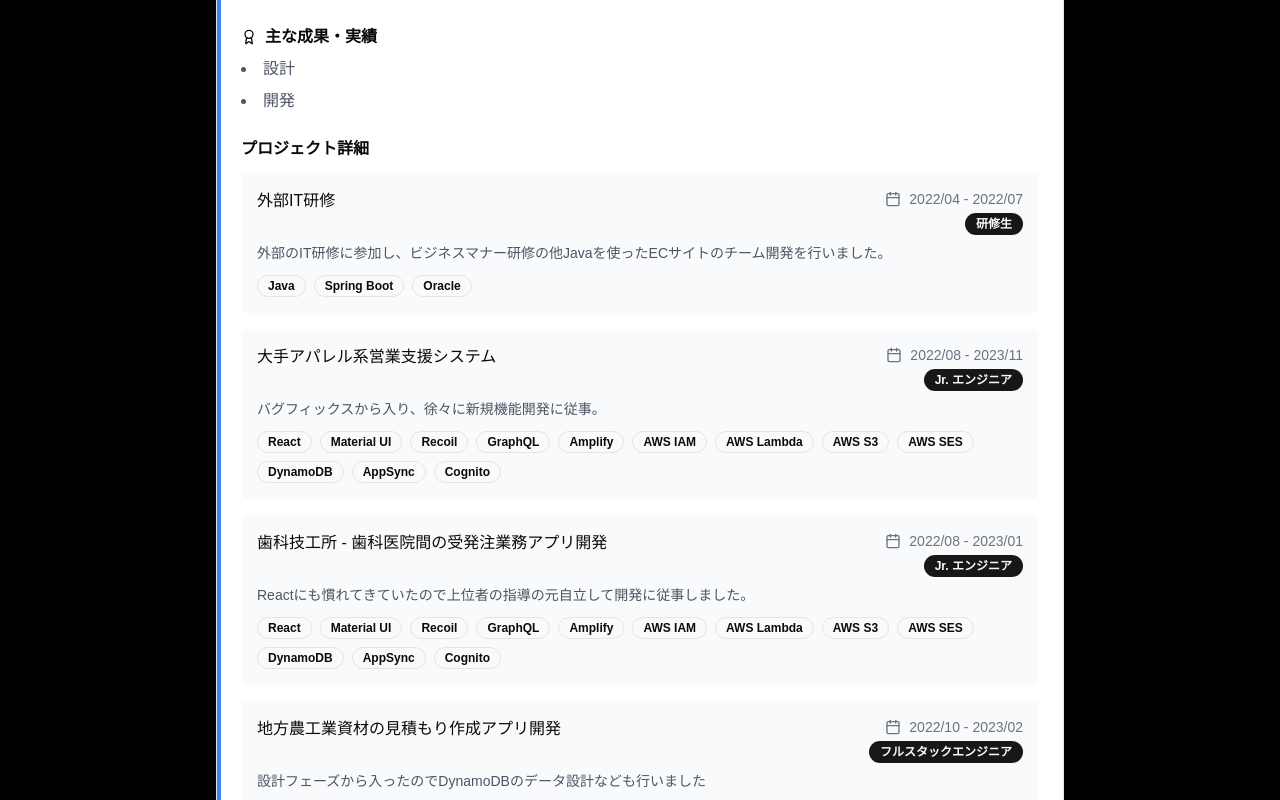
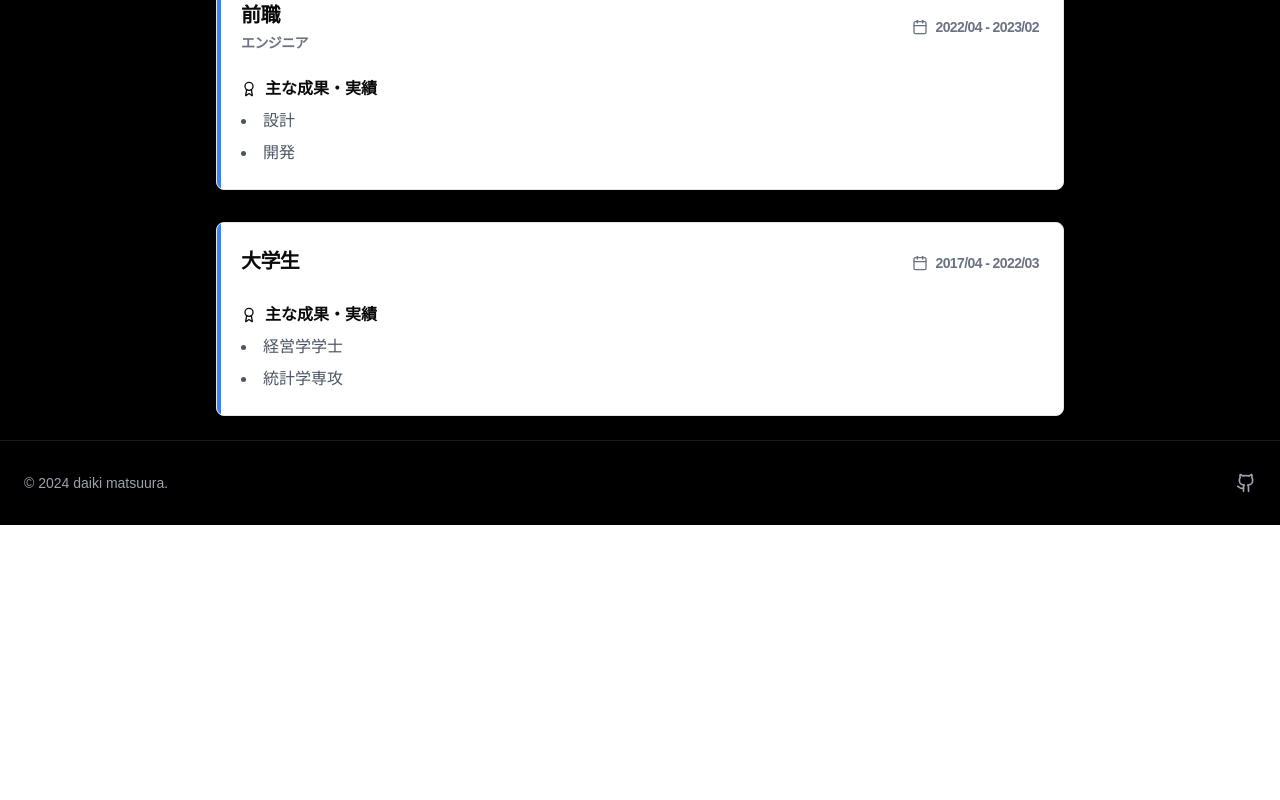
Before and after one commit to daikimatsura/portfolio, a Next.js app: page /job-history in a window 1280 px wide. Shown: the part 1240-2040 px from the top of the page. After the commit the page ends 1765 px from the top, so only its background shows below. Built offline with nearby package versions, Linux system fonts and the light colour scheme.

Commit message:
PJ詳細を一旦非表示

```diff
--- a/src/app/job-history/page.tsx
+++ b/src/app/job-history/page.tsx
@@ -2,16 +2,320 @@ import CareerTimeline from "@/components/molecules/CareerTimeline";
 import { Badge } from "@/components/atoms/Badge";
 import { Card, CardContent } from "@/components/atoms/Card";
 
+// const careerData: CareerHistory[] = [
+//   {
+//     id: "0",
+//     company: "大学生",
+//     position: "",
+//     period: {
+//       start: "2017/04",
+//       end: "2022/03",
+//     },
+//     achievements: ["経営学学士", "統計学専攻"],
+//   },
+//   {
+//     id: "1",
+//     company: "前職",
+//     position: "エンジニア",
+//     period: {
+//       start: "2022/04",
+//       end: "2023/02",
+//     },
+//     description:
+//       "React/Amplifyを使用したWebアプリ開発でフロントエンドからバックエンドまでフルスタックに担当していました。",
+//     achievements: ["設計", "開発"],
+//     projectHighlights: [
+//       {
+//         name: "外部IT研修",
+//         role: "研修生",
+//         description:
+//           "外部のIT研修に参加し、ビジネスマナー研修の他Javaを使ったECサイトのチーム開発を行いました。",
+//         technologies: ["Java", "Spring Boot", "Oracle"],
+//         period: {
+//           start: "2022/04",
+//           end: "2022/07",
+//         },
+//       },
+//       {
+//         name: "大手アパレル系営業支援システム",
+//         role: "Jr. エンジニア",
+//         description: "バグフィックスから入り、徐々に新規機能開発に従事。",
+//         technologies: [
+//           "React",
+//           "Material UI",
+//           "Recoil",
+//           "GraphQL",
+//           "Amplify",
+//           "AWS IAM",
+//           "AWS Lambda",
+//           "AWS S3",
+//           "AWS SES",
+//           "DynamoDB",
+//           "AppSync",
+//           "Cognito",
+//         ],
+//         period: {
+//           start: "2022/08",
+//           end: "2023/11",
+//         },
+//       },
+//       {
+//         name: "歯科技工所 - 歯科医院間の受発注業務アプリ開発",
+//         role: "Jr. エンジニア",
+//         description:
+//           "Reactにも慣れてきていたので上位者の指導の元自立して開発に従事しました。",
+//         technologies: [
+//           "React",
+//           "Material UI",
+//           "Recoil",
+//           "GraphQL",
+//           "Amplify",
+//           "AWS IAM",
+//           "AWS Lambda",
+//           "AWS S3",
+//           "AWS SES",
+//           "DynamoDB",
+//           "AppSync",
+//           "Cognito",
+//         ],
+//         period: {
+//           start: "2022/08",
+//           end: "2023/01",
+//         },
+//       },
+//       {
+//         name: "地方農工業資材の見積もり作成アプリ開発",
+//         role: "フルスタックエンジニア",
+//         description:
+//           "設計フェーズから入ったのでDynamoDBのデータ設計なども行いました",
+//         technologies: [
+//           "React",
+//           "Material UI",
+//           "Recoil",
+//           "GraphQL",
+//           "Amplify",
+//           "AWS IAM",
+//           "AWS Lambda",
+//           "AWS S3",
+//           "AWS SES",
+//           "DynamoDB",
+//           "AppSync",
+//           "Cognito",
+//         ],
+//         period: {
+//           start: "2022/10",
+//           end: "2023/02",
+//         },
+//       },
+//     ],
+//   },
+//   {
+//     id: "2",
+//     company: "現職",
+//     position: "フルスタックエンジニア",
+//     period: {
+//       start: "2023/03",
+//       end: "present",
+//     },
+//     description:
+//       "自社サービス開発の他、Amazon Connect構築や少人数チームのテックリードを担当。\n概算見積もりやAWS設計・チーム開発のタスク管理など",
+//     achievements: [
+//       "自社サービスのSaaS化",
+//       "社内向けTypeScript/React勉強会の実施",
+//     ],
+//     projectHighlights: [
+//       {
+//         name: "Sylphina",
+//         role: "フルスタックエンジニア",
+//         description:
+//           "Amazon Connectを拡張する自社サービスの開発を担当。\nマルチテナントアプリケーション化をしSaaS化対応。\nWell ArchitectedレビューやFTR要件を確認しアーキテクチャがベストプラクティスに則っているかチームで確認しました。",
+//         technologies: [
+//           "React",
+//           "TypeScript",
+//           "Figma",
+//           "MUI",
+//           "GraphQL",
+//           "Amazon Connect",
+//           "Amplify",
+//           "AWS CDK",
+//           "AWS IAM",
+//           "AWS Lambda",
+//           "AWS S3",
+//           "DynamoDB",
+//           "AppSync",
+//           "Cognito",
+//           "API Gateway",
+//           "ECS",
+//           "Fargate",
+//           "Glue",
+//           "Athena",
+//           "Amazon Kinesis",
+//           "Chime SDK",
+//         ],
+//         period: {
+//           start: "2023/03",
+//           end: "present",
+//         },
+//       },
+//       {
+//         name: "Angel Dojo",
+//         role: "参加者",
+//         description:
+//           "次世代のエンジニアリーダー育成プログラムに参加。\nチーム開発でReact Nativeを使って旅行のしおり管理をできるアプリを開発しました。",
+//         technologies: [
+//           "React Native",
+//           "GraphQL",
+//           "Amplify",
+//           "AWS IAM",
+//           "AWS Lambda",
+//           "AWS S3",
+//           "DynamoDB",
+//           "AppSync",
+//           "Cognito",
+//         ],
+//         period: {
+//           start: "2023/07",
+//           end: "2023/11",
+//         },
+//       },
+//       {
+//         name: "コールセンターシステム構築",
+//         role: "PJリーダー",
+//         description:
+//           "Amazon Connectを使ったコールセンターシステム構築PJのPJリーダーとして3人のメンバーを率いて開発を行いました。\n見積もりや事例紹介インタビューも担当。",
+//         technologies: ["Amazon Connect", "AWS CDK", "AWS IAM", "AWS Lambda"],
+//         period: {
+//           start: "2023/11",
+//           end: "2024/06",
+//         },
+//       },
+//       {
+//         name: "Sylphinaの導入支援およびカスタマイズ対応",
+//         role: "PJリーダー",
+//         description:
+//           "顧客へのヒアリングから見積もり作成を行い要望に応じたカスタマイズ開発を担当。",
+//         technologies: [
+//           "React",
+//           "TypeScript",
+//           "Amazon Connect",
+//           "Kinesis",
+//           "Lambda",
+//           "S3",
+//           "Glue",
+//           "Athena",
+//         ],
+//         period: {
+//           start: "2024/03",
+//           end: "present",
+//         },
+//       },
+//       {
+//         name: "AWS Summit出展 GenAIアプリ開発",
+//         role: "テックリード",
+//         description:
+//           "出展用にRAG機能や出展来訪者に生成AIが出力したクイズで遊んでもらえる機能が入ったアプリの開発リーダーを担当。\nメンバーは約5人でメンバーのスキルアップを意識してモブプログラミングを導入。\nAWSリソースは全てAWS CDKでIaC対応を1人で担当。\n出展当日はブースで自社プロダクトの説明や本アプリを触ってもらいました。",
+//         technologies: [
+//           "React",
+//           "TypeScript",
+//           "Python",
+//           "Figma",
+//           "MUI",
+//           "LLM",
+//           "LangChain",
+//           "AWS CDK",
+//           "Amazon Bedrock",
+//           "Amazon Lex",
+//           "Amazon Connect",
+//           "Amazon S3",
+//           "Amazon CloudFront",
+//           "Amazon Lambda",
+//           "Amazon DynamoDB",
+//           "Amazon API Gateway",
+//         ],
+//         period: {
+//           start: "2024/04",
+//           end: "2024/06",
+//         },
+//       },
+//       {
+//         name: "コールセンターシステムGenesys移行",
+//         role: "エンジニア",
+//         description:
+//           "レガシーコールセンターシステムをGenesysに移行するPJのLambda設計&開発を担当",
+//         technologies: [
+//           "AWS Lambda",
+//           "AWS DynamoDB",
+//           "AWS IAM",
+//           "AWS Secrets Manager",
+//         ],
+//         period: {
+//           start: "2024/04",
+//           end: "present",
+//         },
+//       },
+//       {
+//         name: "Angel Dojo",
+//         role: "メンター",
+//         description:
+//           "次世代のエンジニアリーダー育成プログラムにメンターとして参加。\n去年の経験を活かし後輩のチーム開発をサポート。",
+//         technologies: ["AWS IAM"],
+//         period: {
+//           start: "2024/07",
+//           end: "2024/11",
+//         },
+//       },
+//       {
+//         name: "新規プロダクトのプロトタイプ開発",
+//         role: "テックリード",
+//         description:
+//           "大手通信会社のデモ展示用プロトタイプ開発の開発リーダーを担当。\nWBSの管理やシステム設計を行い現在製作中",
+//         technologies: [
+//           "WordPress",
+//           "PHP",
+//           "JavaScript",
+//           "TypeScript",
+//           "Next.js",
+//           "shadcn/ui",
+//           "Twilio",
+//           "LINE",
+//           "Salesforce",
+//           "Make",
+//           "AWS EC2",
+//           "AWS VPC",
+//           "AWS Lambda",
+//           "AWS Secrets Manager",
+//           "AWS S3",
+//           "AWS IAM",
+//           "Amazon Lex",
+//           "Amplify Gen2",
+//           "AWS API Gateway",
+//           "Cognito",
+//         ],
+//         period: {
+//           start: "2024/10",
+//           end: "present",
+//         },
+//       },
+//     ],
+//   },
+// ];
+
 const careerData: CareerHistory[] = [
   {
     id: "0",
-    company: "大学生",
-    position: "",
+    company: "現職",
+    position: "フルスタックエンジニア",
     period: {
-      start: "2017/04",
-      end: "2022/03",
+      start: "2023/03",
+      end: "present",
     },
-    achievements: ["経営学学士", "統計学専攻"],
+    description:
+      "自社サービス開発の他、Amazon Connect構築や少人数チームのテックリードを担当。\n概算見積もりやAWS設計・チーム開発のタスク管理など",
+    achievements: [
+      "自社サービスのSaaS化/マルチテナントアプリケーション化",
+      "自社サービスのWell ArchitectedレビューおよびFTR要件を確認しベストプラクティス対応",
+      "社内向けTypeScript/React勉強会の実施",
+    ],
   },
   {
     id: "1",
@@ -21,282 +325,17 @@ const careerData: CareerHistory[] = [
       start: "2022/04",
       end: "2023/02",
     },
-    description:
-      "React/Amplifyを使用したWebアプリ開発でフロントエンドからバックエンドまでフルスタックに担当していました。",
     achievements: ["設計", "開発"],
-    projectHighlights: [
-      {
-        name: "外部IT研修",
-        role: "研修生",
-        description:
-          "外部のIT研修に参加し、ビジネスマナー研修の他Javaを使ったECサイトのチーム開発を行いました。",
-        technologies: ["Java", "Spring Boot", "Oracle"],
-        period: {
-          start: "2022/04",
-          end: "2022/07",
-        },
-      },
-      {
-        name: "大手アパレル系営業支援システム",
-        role: "Jr. エンジニア",
-        description: "バグフィックスから入り、徐々に新規機能開発に従事。",
-        technologies: [
-          "React",
-          "Material UI",
-          "Recoil",
-          "GraphQL",
-          "Amplify",
-          "AWS IAM",
-          "AWS Lambda",
-          "AWS S3",
-          "AWS SES",
-          "DynamoDB",
-          "AppSync",
-          "Cognito",
-        ],
-        period: {
-          start: "2022/08",
-          end: "2023/11",
-        },
-      },
-      {
-        name: "歯科技工所 - 歯科医院間の受発注業務アプリ開発",
-        role: "Jr. エンジニア",
-        description:
-          "Reactにも慣れてきていたので上位者の指導の元自立して開発に従事しました。",
-        technologies: [
-          "React",
-          "Material UI",
-          "Recoil",
-          "GraphQL",
-          "Amplify",
-          "AWS IAM",
-          "AWS Lambda",
-          "AWS S3",
-          "AWS SES",
-          "DynamoDB",
-          "AppSync",
-          "Cognito",
-        ],
-        period: {
-          start: "2022/08",
-          end: "2023/01",
-        },
-      },
-      {
-        name: "地方農工業資材の見積もり作成アプリ開発",
-        role: "フルスタックエンジニア",
-        description:
-          "設計フェーズから入ったのでDynamoDBのデータ設計なども行いました",
-        technologies: [
-          "React",
-          "Material UI",
-          "Recoil",
-          "GraphQL",
-          "Amplify",
-          "AWS IAM",
-          "AWS Lambda",
-          "AWS S3",
-          "AWS SES",
-          "DynamoDB",
-          "AppSync",
-          "Cognito",
-        ],
-        period: {
-          start: "2022/10",
-          end: "2023/02",
-        },
-      },
-    ],
   },
   {
     id: "2",
-    company: "現職",
-    position: "フルスタックエンジニア",
+    company: "大学生",
+    position: "",
     period: {
-      start: "2023/03",
-      end: "present",
+      start: "2017/04",
+      end: "2022/03",
     },
-    description:
-      "自社サービス開発の他、Amazon Connect構築や少人数チームのテックリードを担当。\n概算見積もりやAWS設計・チーム開発のタスク管理など",
-    achievements: [
-      "自社サービスのSaaS化",
-      "社内向けTypeScript/React勉強会の実施",
-    ],
-    projectHighlights: [
-      {
-        name: "Sylphina",
-        role: "フルスタックエンジニア",
-        description:
-          "Amazon Connectを拡張する自社サービスの開発を担当。\nマルチテナントアプリケーション化をしSaaS化対応。\nWell ArchitectedレビューやFTR要件を確認しアーキテクチャがベストプラクティスに則っているかチームで確認しました。",
-        technologies: [
-          "React",
-          "TypeScript",
-          "Figma",
-          "MUI",
-          "GraphQL",
-          "Amazon Connect",
-          "Amplify",
-          "AWS CDK",
-          "AWS IAM",
-          "AWS Lambda",
-          "AWS S3",
-          "DynamoDB",
-          "AppSync",
-          "Cognito",
-          "API Gateway",
-          "ECS",
-          "Fargate",
-          "Glue",
-          "Athena",
-          "Amazon Kinesis",
-          "Chime SDK",
-        ],
-        period: {
-          start: "2023/03",
-          end: "present",
-        },
-      },
-      {
-        name: "Angel Dojo",
-        role: "参加者",
-        description:
-          "次世代のエンジニアリーダー育成プログラムに参加。\nチーム開発でReact Nativeを使って旅行のしおり管理をできるアプリを開発しました。",
-        technologies: [
-          "React Native",
-          "GraphQL",
-          "Amplify",
-          "AWS IAM",
-          "AWS Lambda",
-          "AWS S3",
-          "DynamoDB",
-          "AppSync",
-          "Cognito",
-        ],
-        period: {
-          start: "2023/07",
-          end: "2023/11",
-        },
-      },
-      {
-        name: "コールセンターシステム構築",
-        role: "PJリーダー",
-        description:
-          "Amazon Connectを使ったコールセンターシステム構築PJのPJリーダーとして3人のメンバーを率いて開発を行いました。\n見積もりや事例紹介インタビューも担当。",
-        technologies: ["Amazon Connect", "AWS CDK", "AWS IAM", "AWS Lambda"],
-        period: {
-          start: "2023/11",
-          end: "2024/06",
-        },
-      },
-      {
-        name: "Sylphinaの導入支援およびカスタマイズ対応",
-        role: "PJリーダー",
-        description:
-          "顧客へのヒアリングから見積もり作成を行い要望に応じたカスタマイズ開発を担当。",
-        technologies: [
-          "React",
-          "TypeScript",
-          "Amazon Connect",
-          "Kinesis",
-          "Lambda",
-          "S3",
-          "Glue",
-          "Athena",
-        ],
-        period: {
-          start: "2024/03",
-          end: "present",
-        },
-      },
-      {
-        name: "AWS Summit出展 GenAIアプリ開発",
-        role: "テックリード",
-        description:
-          "出展用にRAG機能や出展来訪者に生成AIが出力したクイズで遊んでもらえる機能が入ったアプリの開発リーダーを担当。\nメンバーは約5人でメンバーのスキルアップを意識してモブプログラミングを導入。\nAWSリソースは全てAWS CDKでIaC対応を1人で担当。\n出展当日はブースで自社プロダクトの説明や本アプリを触ってもらいました。",
-        technologies: [
-          "React",
-          "TypeScript",
-          "Python",
-          "Figma",
-          "MUI",
-          "LLM",
-          "LangChain",
-          "AWS CDK",
-          "Amazon Bedrock",
-          "Amazon Lex",
-          "Amazon Connect",
-          "Amazon S3",
-          "Amazon CloudFront",
-          "Amazon Lambda",
-          "Amazon DynamoDB",
-          "Amazon API Gateway",
-        ],
-        period: {
-          start: "2024/04",
-          end: "2024/06",
-        },
-      },
-      {
-        name: "コールセンターシステムGenesys移行",
-        role: "エンジニア",
-        description:
-          "レガシーコールセンターシステムをGenesysに移行するPJのLambda設計&開発を担当",
-        technologies: [
-          "AWS Lambda",
-          "AWS DynamoDB",
-          "AWS IAM",
-          "AWS Secrets Manager",
-        ],
-        period: {
-          start: "2024/04",
-          end: "present",
-        },
-      },
-      {
-        name: "Angel Dojo",
-        role: "メンター",
-        description:
-          "次世代のエンジニアリーダー育成プログラムにメンターとして参加。\n去年の経験を活かし後輩のチーム開発をサポート。",
-        technologies: ["AWS IAM"],
-        period: {
-          start: "2024/07",
-          end: "2024/11",
-        },
-      },
-      {
-        name: "新規プロダクトのプロトタイプ開発",
-        role: "テックリード",
-        description:
-          "大手通信会社のデモ展示用プロトタイプ開発の開発リーダーを担当。\nWBSの管理やシステム設計を行い現在製作中",
-        technologies: [
-          "WordPress",
-          "PHP",
-          "JavaScript",
-          "TypeScript",
-          "Next.js",
-          "shadcn/ui",
-          "Twilio",
-          "LINE",
-          "Salesforce",
-          "Make",
-          "AWS EC2",
-          "AWS VPC",
-          "AWS Lambda",
-          "AWS Secrets Manager",
-          "AWS S3",
-          "AWS IAM",
-          "Amazon Lex",
-          "Amplify Gen2",
-          "AWS API Gateway",
-          "Cognito",
-        ],
-        period: {
-          start: "2024/10",
-          end: "present",
-        },
-      },
-    ],
+    achievements: ["経営学学士", "統計学専攻"],
   },
 ];
 
```
